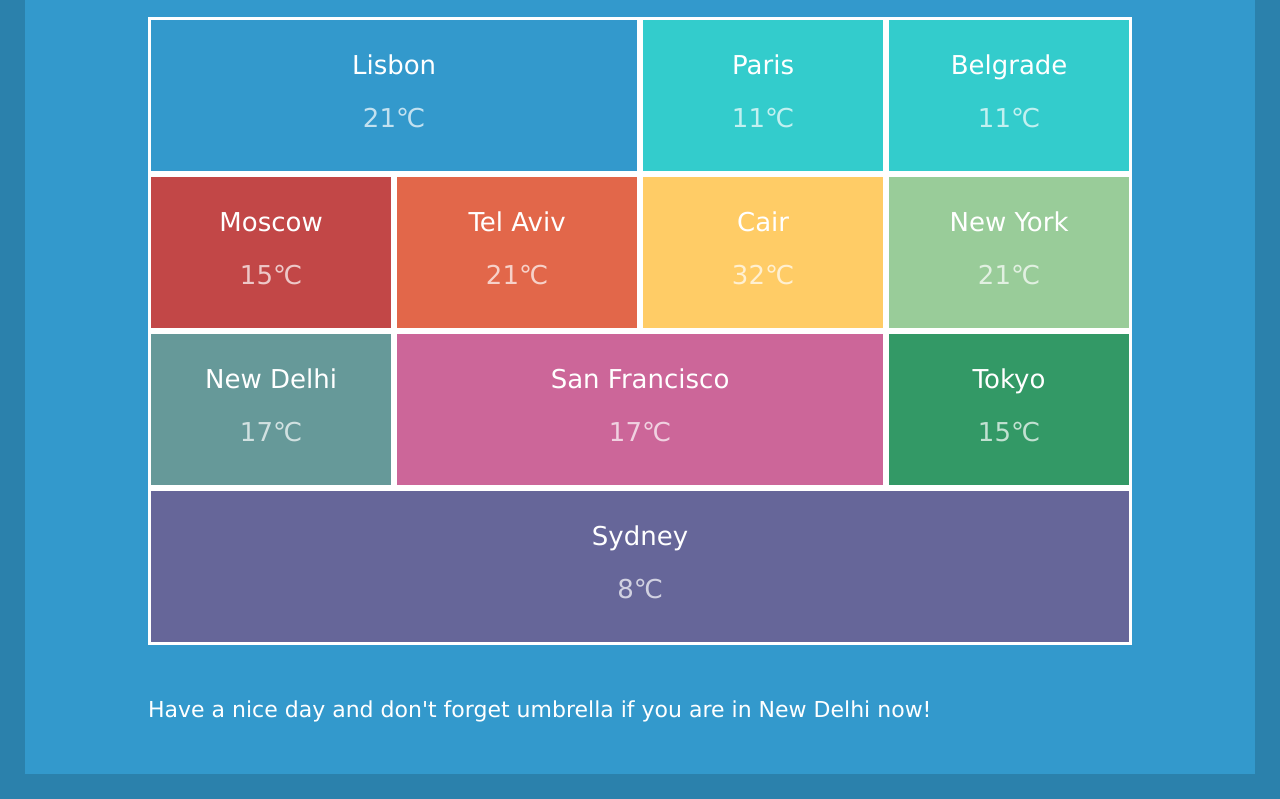
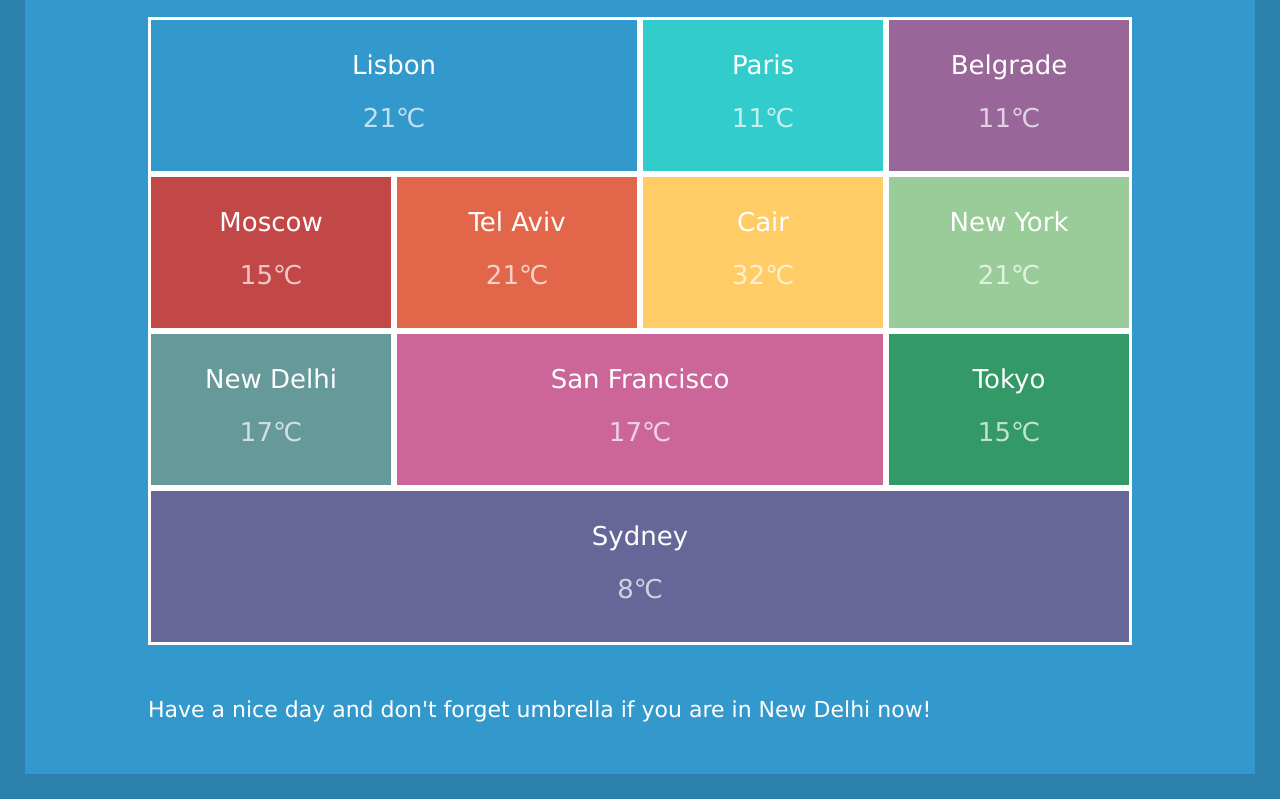
Before and after one commit to sashka792/css-weather-forecast, a plain HTML site: page index.html in a window 1280 px wide. Shown: the part 83-882 px from the top of the page. Drawn offline with Linux system fonts and the light colour scheme; some icons are missing.

Commit message:
fix style

```diff
--- a/index.html
+++ b/index.html
@@ -26,7 +26,7 @@
                     <span class="ba-temp">11&#8451;</span>
                     <i class="wi wi-night-sleet"></i>
                 </li>
-                <li class="ba-city balgrade">
+                <li class="ba-city belgrade">
                     <h3>Belgrade</h3>
                     <span class="ba-temp">11&#8451;</span>
                     <i class="wi wi wi-day-cloudy"></i>
```
